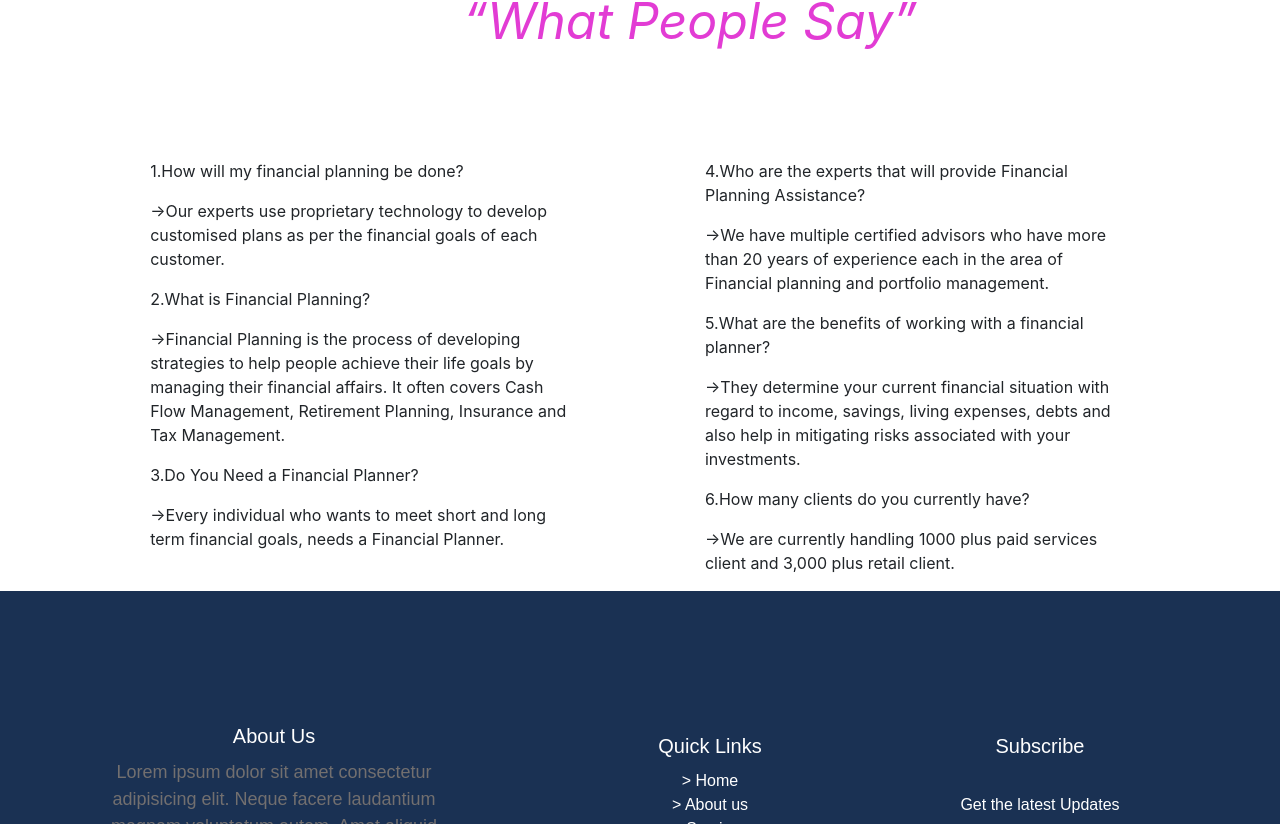
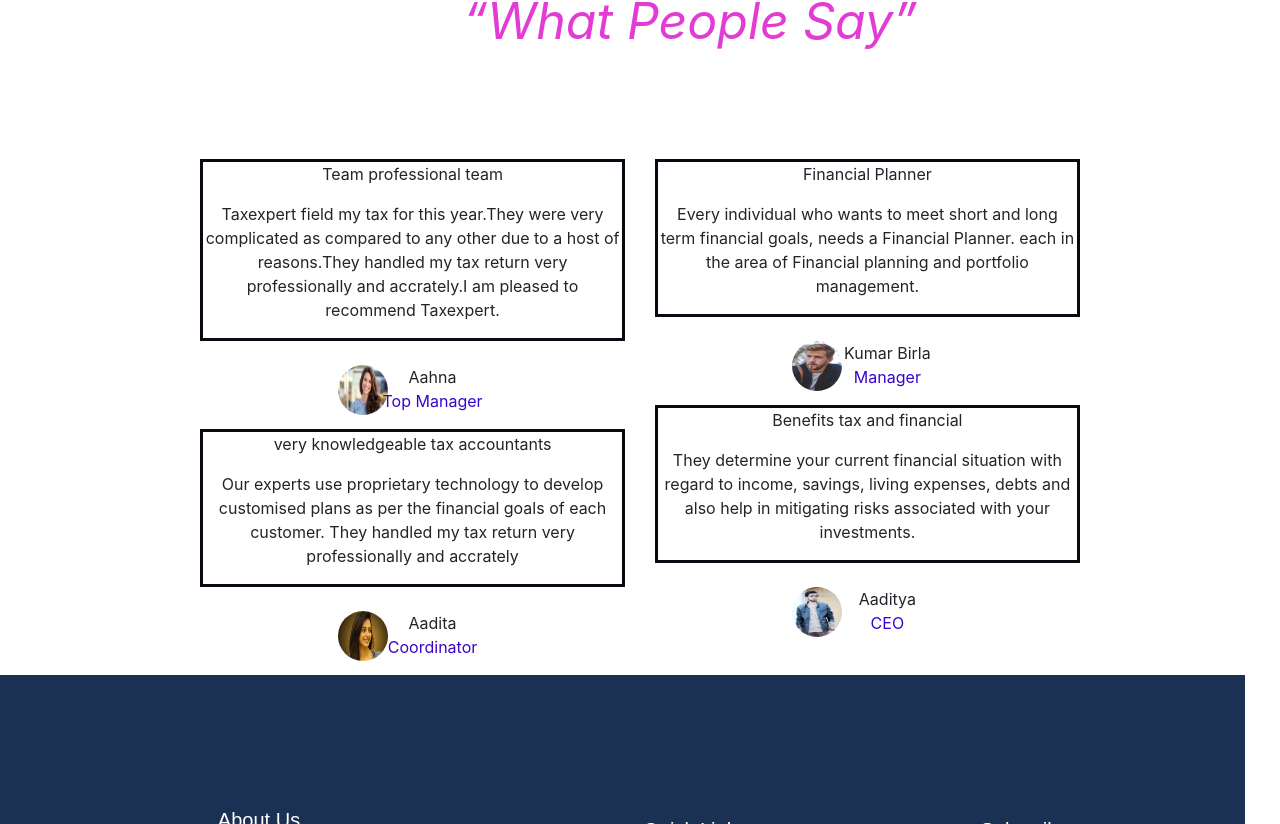
Before and after one commit to parinitha25/tax-and-Financial-consultancy, a React (Create React App) app: page /about in a window 1280 px wide. Shown: the part 2916-3740 px from the top of the page. Built offline with nearby package versions, Linux system fonts and the light colour scheme.

Commit message:
about page complete

```diff
--- a/src/Components/About.js
+++ b/src/Components/About.js
@@ -133,34 +133,55 @@
       </CardGroup>
       </div>
       </div>
-      <div className="row">
+      <div className="row backendp">
           <div className="col-xs-1 col-sm-1 col-md-1 col-lg-1"></div>
           <div className="col-xs-10 col-sm-10 col-md-10 col-lg-10">
           <p className="peoplep"><i>“What People Say”</i></p>
       <div className="row">
           <div className="col-xs-1 col-sm-1 col-md-1 col-lg-1"></div>
-          <div className="col-xs-5 col-sm-5 col-md-5 col-lg-5 peoplepa">
-            <p>1.How will my financial planning be done?</p>
-            <p>->Our experts use proprietary technology to develop customised plans as per the financial goals of each customer.</p>
-            <p>2.What is Financial Planning?</p>
-            <p>->Financial Planning is the process of developing strategies to help people achieve their life goals by managing their financial affairs. It often covers Cash Flow Management, Retirement Planning, Insurance and Tax Management.</p>
-            <p>3.Do You Need a Financial Planner?</p>
-            <p>->Every individual who wants to meet short and long term financial goals, needs a Financial Planner.</p>
+          <div className="col-xs-5 col-sm-5 col-md-5 col-lg-5">
+            <div className="peoplep1">
+              <p>Team professional team</p>
+              <p>Taxexpert field my tax for this year.They were very complicated as compared to any other due
+                to a host of reasons.They handled my tax return very professionally and accrately.I am pleased
+                to recommend Taxexpert.</p>
+            </div><br/>
+              <img className="imgp" src={require('../images/clients1.jpg')} alt="First slide" />
+              <p className="colorwp2">Aahna
+              <p className="colorwp">Top Manager</p></p>
+            <div className="peoplep1">
+              <p>very knowledgeable tax accountants</p>
+              <p>Our experts use proprietary technology to develop customised plans as per the financial goals of each customer.
+              They handled my tax return very professionally and accrately</p>
+            </div><br/>
+              <img className="imgp" src={require('../images/clients4.jpg')} alt="First slide" />
+              <p className="colorwp2">Aadita
+              <p className="colorwp">Coordinator</p></p>
           </div>
-          <div className="col-xs-5 col-sm-5 col-md-5 col-lg-5  peoplepb">
-            <p>4.Who are the experts that will provide Financial Planning Assistance?</p>
-            <p>->We have multiple certified advisors who have more than 20 years of experience each in the area of Financial planning and portfolio management.</p>
-            <p>5.What are the benefits of working with a financial planner?</p>
-            <p>->They determine your current financial situation with regard to income, savings, living expenses, debts and also help in mitigating risks associated with your investments.</p>
-            <p>6.How many clients do you currently have?</p>
-            <p>->We are currently handling 1000 plus paid services client and 3,000 plus retail client.</p>
+           <div className="col-xs-5 col-sm-5 col-md-5 col-lg-5">
+            <div className="peoplep1">
+              <p>Financial Planner</p>
+              <p>Every individual who wants to meet short and long term financial goals, needs a Financial Planner.
+                 each in the area of Financial planning and portfolio management.</p>
+            </div><br/>
+              <img className="imgp" src={require('../images/clients6.jpg')} alt="First slide" />
+              <p className="colorwp2">Kumar Birla
+              <p className="colorwp">Manager</p></p>
+
+            <div className="peoplep1">
+              <p>Benefits tax and financial</p>
+              <p>They determine your current financial situation with regard to income, savings, living expenses, debts and also help in mitigating risks associated with your investments.</p>
+            </div><br/>
+              <img className="imgp" src={require('../images/clients3.jpg')} alt="First slide" />
+              <p className="colorwp2">Aaditya
+              <p className="colorwp">CEO</p></p>
           </div>
           <div className="col-xs-1 col-sm-1 col-md-1 col-lg-1"></div>
-          </div>
-        </div>
+      </div>
           <div className="col-xs-1 col-sm-1 col-md-1 col-lg-1"></div>
       </div>
       <Footer/>
+      </div>
       </div>
     );
   }
--- a/src/Components/CSS/About.css
+++ b/src/Components/CSS/About.css
@@ -155,3 +155,29 @@
     margin-top:10px;
     margin-left: -1px;
 }
+.peoplep1{
+    border: #0a0911;
+    border-style:solid;
+}
+.colorwp{
+    color: rgb(57, 4, 204);
+    /* margin-top: -30px;
+    margin-left: 20px; */
+}
+/* .backendp{
+    background-image: url('../../images/serviceb.jpg');
+    height: 500px;
+    width:100%;
+    background-size: cover;
+    margin-top: 100px;
+} */
+.imgp{
+    width: 50px;
+    height: 50px;
+    border-radius: 50%;
+    margin-left: -100px;
+}
+.colorwp2{
+     margin-top: -50px;
+    margin-left: 40px;
+}
```
